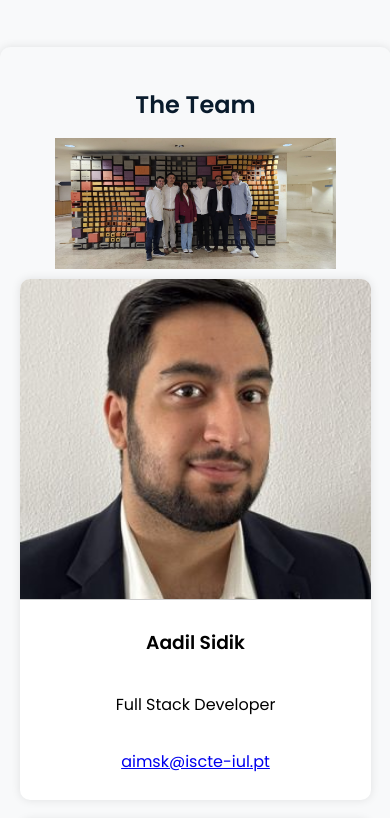
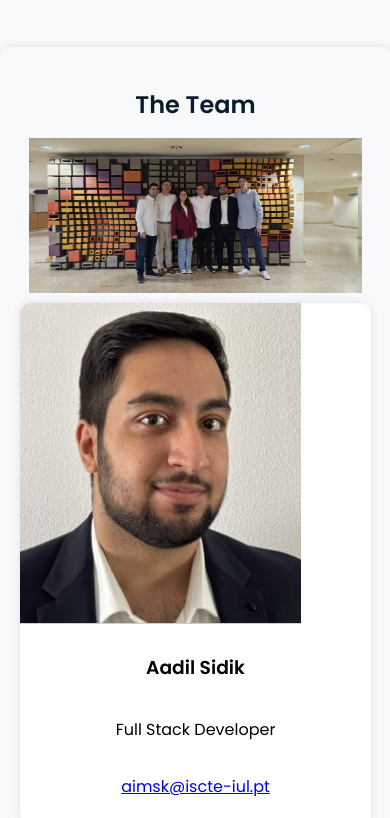
Before and after one commit to Finance-101/corporate-site, a plain HTML site: page index.html in a window 390 px wide. Shown: the part 1600-2418 px from the top of the page. Drawn offline with Linux system fonts and the light colour scheme.

Commit message:
Fix: Updated launch date | Updated team-picture and member pictures size for mobile devices

```diff
--- a/index.html
+++ b/index.html
@@ -99,7 +99,7 @@
                     <span>Seconds</span>
                 </div>
             </div>
-            <p class="launch-date">Expected Launch: <b>June 1st, 2024</b></p>
+            <p class="launch-date">Launch Date: <b>July 1st, 2024</b></p>
         </section>
 
          <!-- Footer Section -->
--- a/scripts.js
+++ b/scripts.js
@@ -103,7 +103,7 @@ generateTeamMembers();
 
 // Add the following function to calculate the countdown
 function updateCountdown() {
-    const launchDate = new Date('June 1, 2024 00:00:00 GMT+0000').getTime();
+    const launchDate = new Date('July 1, 2024 00:00:00 GMT+0000').getTime();
     const currentDate = new Date().getTime();
     const timeDifference = launchDate - currentDate;
 
--- a/style.css
+++ b/style.css
@@ -175,7 +175,6 @@ section h2 {
     border-bottom: 1px solid #ccc;
 }
 
-
 .team-member-info {
     padding: 20px;
     flex-grow: 1;
@@ -190,8 +189,8 @@ section h2 {
     }
 
     #team-picture {
-        height: auto; /* Adjust the team picture height for smaller screens */
-        max-width: 80%; /* Adjust the team picture width for smaller screens */
+        height: auto;
+        max-width: 95%;
         margin-bottom: 10px;
     }
 
@@ -201,6 +200,10 @@ section h2 {
 
     .team-member-info {
         padding: 0.625rem;
+    }
+
+    .team-member img {
+        max-width: 80%;
     }
 }
 
```
